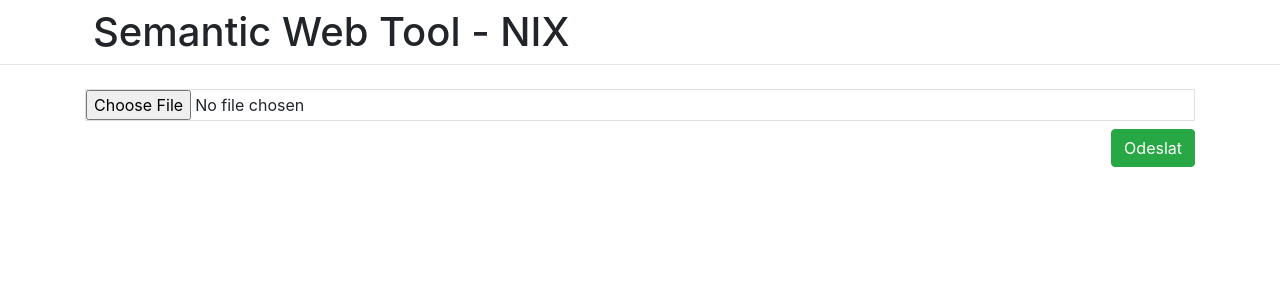
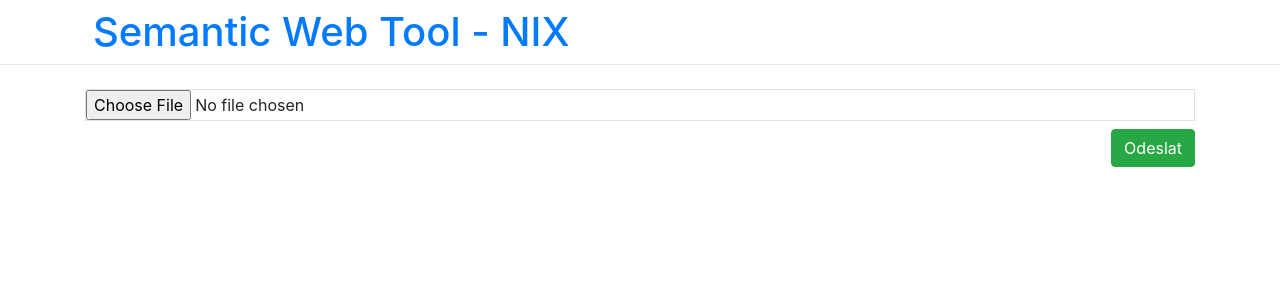
Before and after one commit to hard456/dp, a Django app: page / in a window 1280 px wide. Shown: the top 300 px of the page. Run offline with Django 3.2, Linux system fonts and the light colour scheme; some libraries are stand-ins or nearby versions.

Commit message:
style.css

```diff
--- /dev/null
+++ b/static/css/style.css
@@ -0,0 +1,3 @@
+.no_underline22 {
+  text-decoration: none !important
+}
--- a/templates/nix/default.html
+++ b/templates/nix/default.html
@@ -1,8 +1,11 @@
-<!doctype html>
-<html lang="en">
+{% load static %}
+
+<!DOCTYPE html>
+<html>
 <head>
     <meta charset="utf-8">
     <meta name="viewport" content="width=device-width, initial-scale=1, shrink-to-fit=no">
+    <link rel="stylesheet" href="{% static 'css/style.css' %}">
     <link rel="stylesheet" href="https://stackpath.bootstrapcdn.com/bootstrap/4.1.3/css/bootstrap.min.css"
           integrity="sha384-MCw98/SFnGE8fJT3GXwEOngsV7Zt27NXFoaoApmYm81iuXoPkFOJwJ8ERdknLPMO" crossorigin="anonymous">
     <title>Semantic Web</title>
@@ -10,7 +13,9 @@
 <body>
 
 <div class="container">
+    <a href="{% url 'index' %}" class="no_underline22">
     <h1 class="mt-2 ml-2">Semantic Web Tool - NIX</h1>
+        </a>
 </div>
 
 <hr class="mt-0 mb-4">
--- a/web/settings.py
+++ b/web/settings.py
@@ -119,3 +119,7 @@ USE_TZ = True
 # https://docs.djangoproject.com/en/3.0/howto/static-files/
 
 STATIC_URL = '/static/'
+
+STATICFILES_DIRS = [os.path.join(BASE_DIR, 'static'), ]
+
+STATIC_ROOT = os.path.join(BASE_DIR, 'staticfiles')
```
